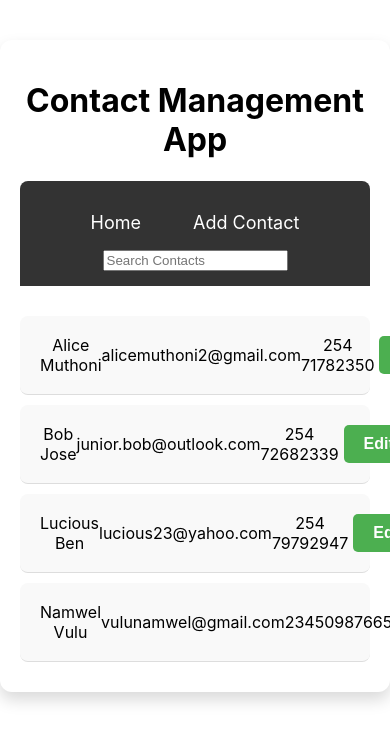
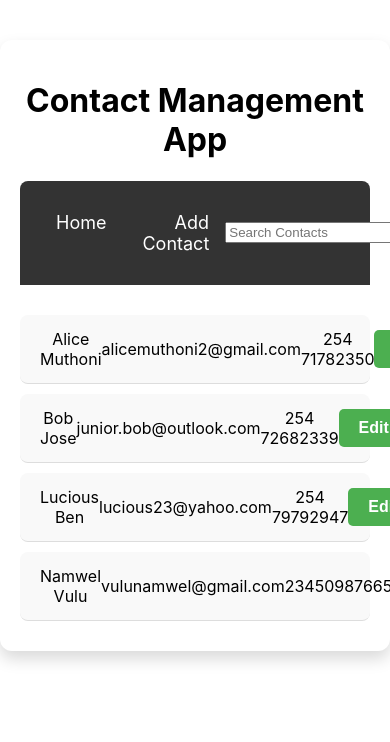
Before and after one commit to aakhuya/Contact-app, a React (Create React App) app: page / in a window 390 px wide. Shown: the top 742 px of the page. Built offline with nearby package versions, Linux system fonts and the light colour scheme; data requests are answered from the project's data file.

Commit message:
Styled the navigation

```diff
--- a/src/App.css
+++ b/src/App.css
@@ -9,8 +9,11 @@
 }
 
 .navbar {
+  display: flex;
+  justify-content: space-between;
+  align-items: center;
   background-color: #333;
-  padding: 15px 0;
+  padding: 15px 20px;
   border-radius: 8px 8px 0 0;
   margin-bottom: 20px;
 }
@@ -19,7 +22,6 @@
   list-style-type: none;
   padding: 0;
   display: flex;
-  justify-content: center;
   gap: 20px;
 }
 
@@ -38,6 +40,20 @@
 
 .navbar a:hover {
   background-color: #555;
+}
+
+.search-bar-container {
+  display: flex;
+  justify-content: flex-end;
+  width: 100%;
+}
+
+.search-bar-container input {
+  padding: 8px;
+  font-size: 16px;
+  border-radius: 4px;
+  border: 1px solid #ddd;
+  margin-left: 10px;
 }
 
 .contact-list, .contact-form {
@@ -95,6 +111,7 @@ button {
 .add-contact-button:hover, .edit-button:hover {
   background-color: #45a049;
   transform: scale(1.05);
+  box-shadow: 0 4px 6px rgba(0, 0, 0, 0.1);
 }
 
 .delete-button {
@@ -105,15 +122,49 @@ button {
 .delete-button:hover {
   background-color: #da190b;
   transform: scale(1.05);
+  box-shadow: 0 4px 6px rgba(0, 0, 0, 0.1);
+}
+
+@media (max-width: 768px) {
+  .contact-list .contact-item .contact-details {
+    flex-direction: column;
+    align-items: flex-start;
+  }
+
+  button {
+    width: 100%;
+    margin: 5px 0;
+  }
+
+  .contact-form {
+    width: 90%;
+    margin: 20px auto;
+  }
 }
 
 .success-message {
-  background-color: #28a745; /* Green background */
+  background-color: #28a745;
   color: white;
   padding: 10px;
   margin: 10px 0;
   border-radius: 5px;
   text-align: center;
   font-weight: bold;
-  transition: opacity 1s ease-in-out;
+  opacity: 0;
+  animation: fadeInOut 3s ease-in-out forwards;
 }
+
+@keyframes fadeInOut {
+  0% {
+    opacity: 0;
+  }
+  20% {
+    opacity: 1;
+  }
+  80% {
+    opacity: 1;
+  }
+  100% {
+    opacity: 0;
+  }
+}
```
Also changed, not shown: src/ContactList.js (line endings or trailing spaces).
